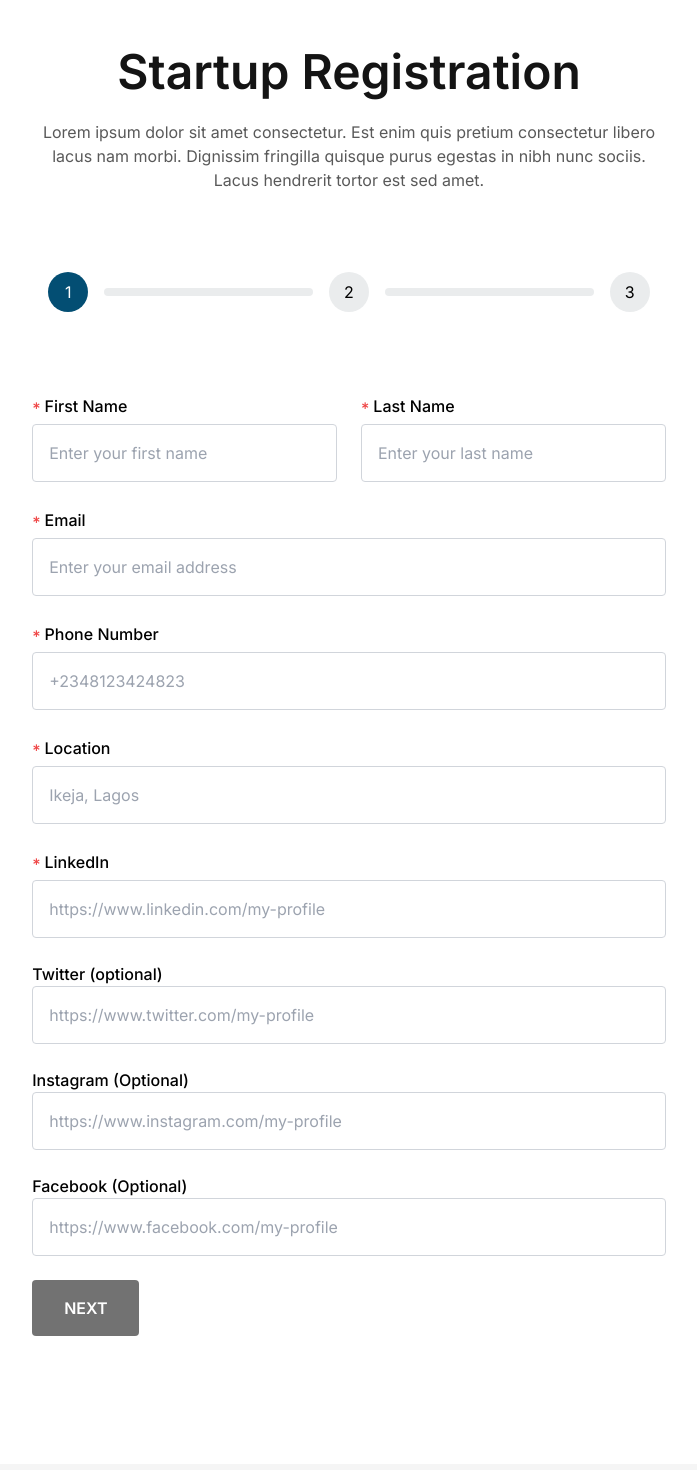
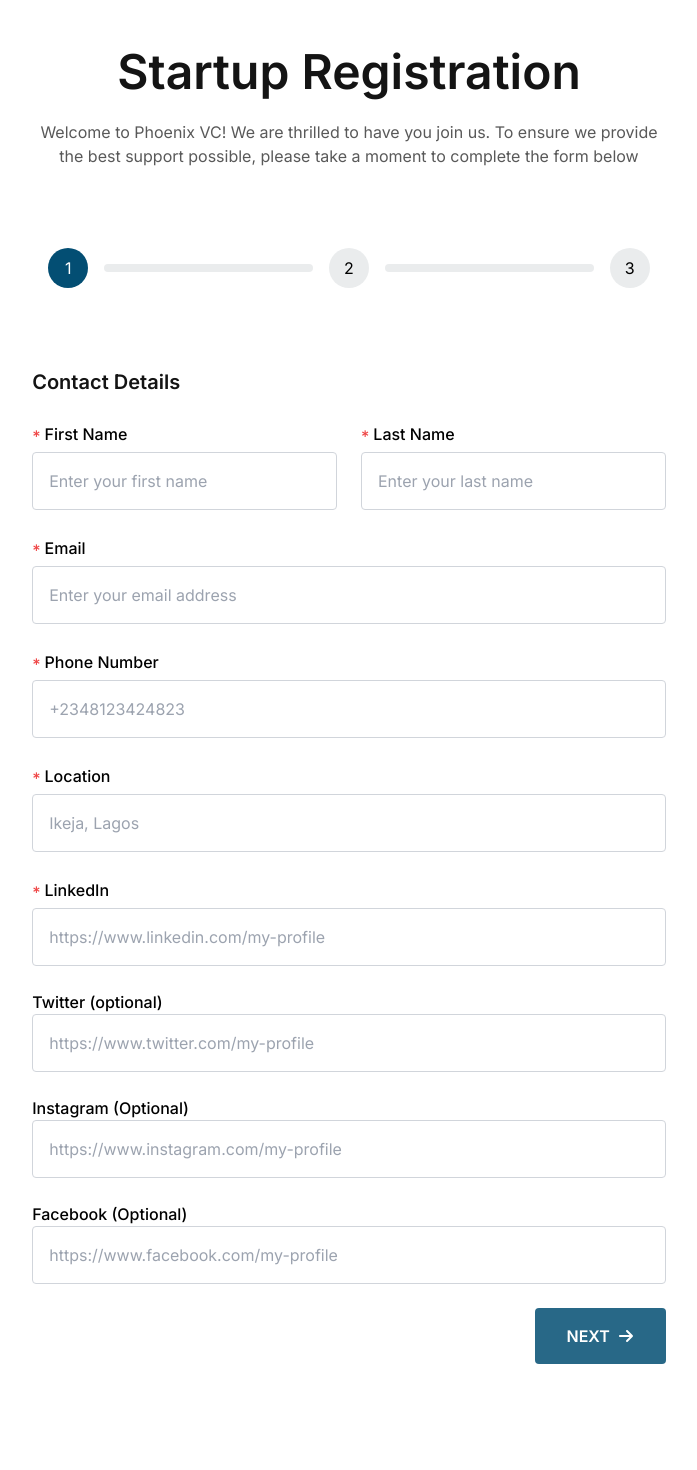
Before and after one commit to GoViral01/phoenix-vc, a Next.js app: page /founders/register in a window 1280 px wide. Shown: the part 160-1630 px from the top of the page, without its empty margins (291-988 px from the left). Built offline with nearby package versions, Linux system fonts and the light colour scheme.

Commit message:
chore: improve UI

```diff
--- a/src/app/approach/page.tsx
+++ b/src/app/approach/page.tsx
@@ -4,7 +4,7 @@ import React from "react";
 const page = () => {
   return (
     <div>
-      <section className="py-20 xl:py-32 px-5 sm:px-10 xl:px-28">
+      <section className="py-20 xl:py-32 px-5 sm:px-10 xl:px-28 bg-[#FCFCFC]">
         <div className="flex flex-col md:flex-row items-center justify-between gap-8">
           <h2 className="text-black-12 text-2xl sm:text-4xl  xl:text-5xl  mb-6 font-semibold sm:leading-[140%] max-w-3xl">
             Empowering AI innovation through collaborative support and ethical
@@ -23,7 +23,7 @@ const page = () => {
         </div>
       </section>
 
-      <section className="py-20 xl:py-32 px-5 sm:px-10 xl:px-28 bg-[#F0F0F0]">
+      <section className="py-20 xl:py-32 px-5 sm:px-10 xl:px-28">
         <div className="max-w-2xl">
           <span className="uppercase text-black-light text-xs sm:text-sm">
             Our approach
--- a/src/app/founders/register/FormNavigation.tsx
+++ b/src/app/founders/register/FormNavigation.tsx
@@ -1,5 +1,6 @@
 import clsx from "clsx";
 import React from "react";
+import { FaArrowLeft, FaArrowRight } from "react-icons/fa6";
 
 interface Props {
   hasNext: boolean;
@@ -25,10 +26,11 @@ export default function FormNavigation({
         <button
           {...prevBtnProps}
           className={clsx(
-            "border border-black-12 rounded uppercase w-full sm:w-fit py-4 text-sm sm:text-base sm:px-8 font-semibold hover:bg-black-12 hover:text-white disabled:bg-black-12/60 disabled:cursor-not-allowed",
+            "border border-black-12 rounded flex items-center gap-2 uppercase w-full sm:w-fit py-4 text-sm sm:text-base sm:px-8 font-semibold hover:bg-black-12 hover:text-white disabled:bg-black-12/60 disabled:cursor-not-allowed",
             prevBtnProps?.className
           )}
         >
+          <FaArrowLeft />
           {prevBtnLabel || "Back"}
         </button>
       )}
@@ -36,11 +38,12 @@ export default function FormNavigation({
         <button
           {...nextBtnProps}
           className={clsx(
-            "bg-black-12 hover:bg-black-8 text-white rounded uppercase w-full sm:w-fit py-4 text-sm sm:text-base sm:px-8 font-semibold disabled:bg-black-12/60 disabled:cursor-not-allowed",
+            "ml-auto bg-primary text-white rounded flex items-center gap-2 uppercase w-full sm:w-fit py-4 text-sm sm:text-base sm:px-8 font-semibold disabled:bg-primary/85 disabled:cursor-not-allowed",
             nextBtnProps?.className
           )}
         >
           {nextBtnLabel || "Next"}
+          <FaArrowRight />
         </button>
       )}
     </div>
--- a/src/app/founders/register/FounderRegisterContainer.tsx
+++ b/src/app/founders/register/FounderRegisterContainer.tsx
@@ -80,10 +80,9 @@ const FounderRegisterContainer = () => {
           </h1>
           <div className="text-sm sm:text-base text-black-8">
             <p>
-              Lorem ipsum dolor sit amet consectetur. Est enim quis pretium
-              consectetur libero lacus nam morbi. Dignissim fringilla quisque
-              purus egestas in nibh nunc sociis. Lacus hendrerit tortor est sed
-              amet.
+              Welcome to Phoenix VC! We are thrilled to have you join us. To
+              ensure we provide the best support possible, please take a moment
+              to complete the form below
             </p>
           </div>
         </div>
--- a/src/app/investment-opportunities/page.tsx
+++ b/src/app/investment-opportunities/page.tsx
@@ -90,7 +90,7 @@ const page = () => {
 
           <LinkButton
             buttonText="Become an Investor"
-            href="/investors/login"
+            href="/investors/register"
             aria-label="learn more about expansing AI powered financial analytics"
             className="bg-primary text-white hover:bg-primary-dark h-11 sm:h-14 text-sm sm:tex-base mt-10 w-fit"
           />
--- a/src/app/investors/login/page.tsx
+++ b/src/app/investors/register/page.tsx
@@ -57,14 +57,6 @@ const InvestorsLogin = () => {
           <h1 className="text-black-12 text-2xl sm:text-3xl xl:text-[48px] mb-6 font-semibold sm:leading-[48px]">
             Investor Registration
           </h1>
-          <div className="text-sm sm:text-base text-black-8">
-            <p>
-              Lorem ipsum dolor sit amet consectetur. Est enim quis pretium
-              consectetur libero lacus nam morbi. Dignissim fringilla quisque
-              purus egestas in nibh nunc sociis. Lacus hendrerit tortor est sed
-              amet.
-            </p>
-          </div>
         </div>
 
         <div className="rounded-lg text-center text-white  p-4 my-10 md:my-16 bg-[#F39C12]">
--- a/src/components/founders/BusinessInfoForm.tsx
+++ b/src/components/founders/BusinessInfoForm.tsx
@@ -45,6 +45,10 @@ const BusinessInfoForm = ({ onFinish, onBack }: Props) => {
   const onSubmit = handleSubmit(onFinish);
 
   return (
+    <div>
+      <h2 className="text-black-12 mb-6 md:text-xl font-semibold">
+        Business Information
+      </h2>
       <form onSubmit={onSubmit}>
         <div aria-label="investor registration form">
           <div className="mb-6">
@@ -122,7 +126,11 @@ const BusinessInfoForm = ({ onFinish, onBack }: Props) => {
           </div>
 
           <div className="mb-6">
-          <FormLabel inputId="linkedIn" labelText="LinkedIn" required={true} />
+            <FormLabel
+              inputId="linkedIn"
+              labelText="LinkedIn"
+              required={true}
+            />
             <input
               type="text"
               id="linkedIn"
@@ -186,6 +194,7 @@ const BusinessInfoForm = ({ onFinish, onBack }: Props) => {
           }}
         />
       </form>
+    </div>
   );
 };
 
--- a/src/components/founders/ContactForm.tsx
+++ b/src/components/founders/ContactForm.tsx
@@ -67,6 +67,10 @@ const ContactForm = ({ onFinish }: Props) => {
   const onSubmit = handleSubmit(onFinish);
 
   return (
+    <div>
+      <h2 className="text-black-12 mb-6 md:text-xl font-semibold">
+        Contact Details
+      </h2>
       <form onSubmit={onSubmit} aria-label="founders registration form">
         <div>
           <div className="grid md:grid-cols-2 gap-6 mb-6">
@@ -128,7 +132,8 @@ const ContactForm = ({ onFinish }: Props) => {
             />
             {(errors?.email || errors.root?.emailAlreadyExists) && (
               <p className="text-sm text-red-600 mt-1">
-              {errors.email?.message || errors.root?.emailAlreadyExists.message}
+                {errors.email?.message ||
+                  errors.root?.emailAlreadyExists.message}
               </p>
             )}
 
@@ -160,7 +165,11 @@ const ContactForm = ({ onFinish }: Props) => {
           </div>
 
           <div className="mb-6">
-          <FormLabel inputId="location" labelText="Location" required={true} />
+            <FormLabel
+              inputId="location"
+              labelText="Location"
+              required={true}
+            />
             <input
               type="text"
               id="location"
@@ -176,7 +185,11 @@ const ContactForm = ({ onFinish }: Props) => {
           </div>
 
           <div className="mb-6">
-          <FormLabel inputId="linkedIn" labelText="LinkedIn" required={true} />
+            <FormLabel
+              inputId="linkedIn"
+              labelText="LinkedIn"
+              required={true}
+            />
             <input
               type="text"
               id="linkedIn"
@@ -255,6 +268,7 @@ const ContactForm = ({ onFinish }: Props) => {
           }}
         />
       </form>
+    </div>
   );
 };
 
--- a/src/components/home/Hero.tsx
+++ b/src/components/home/Hero.tsx
@@ -18,7 +18,7 @@ const Hero = () => {
 
         <div className="flex flex-col sm:flex-row justify-center gap-4">
           <Link
-            href="/investors/login"
+            href="/investors/register"
             className="uppercase flex items-center justify-center gap-3 rounded-lg font-semibold px-3 sm:px-6 transition duration-300 bg-primary hover:opacity-85 text-white h-11 md:h-14"
           >
             <Image src="/plant.svg" alt="" width={20} height={20} />
--- a/src/components/shared/Footer.tsx
+++ b/src/components/shared/Footer.tsx
@@ -128,7 +128,9 @@ const Footer = () => {
           <div>
             <h2 className="uppercase mb-5 text-black-light">Visit us</h2>
             <p className="text-sm font-semibold">
-              123 Main Street, <br /> Anytown, USA 12345
+              71-75 Shelton street Covent <br />
+              garden london WC2H9JQ, <br />
+              United kingdom
             </p>
           </div>
         </div>
--- a/src/components/shared/Header.tsx
+++ b/src/components/shared/Header.tsx
@@ -73,7 +73,7 @@ const Header = () => {
         <div>
           <LinkButton
             buttonText="Investor Login"
-            href="/investors/login"
+            href="/investors/register"
             showIcon={true}
             className="invisible border border-primary text-primary text-sm h-11 hover:bg-primary hover:text-white transition duration-300 hidden lg:flex"
           />
```
Also changed, not shown: src/components/founders/InvestmentDetailsForm.tsx (+32 -17 lines). Lines whose indentation alone changed are shown as unchanged.
